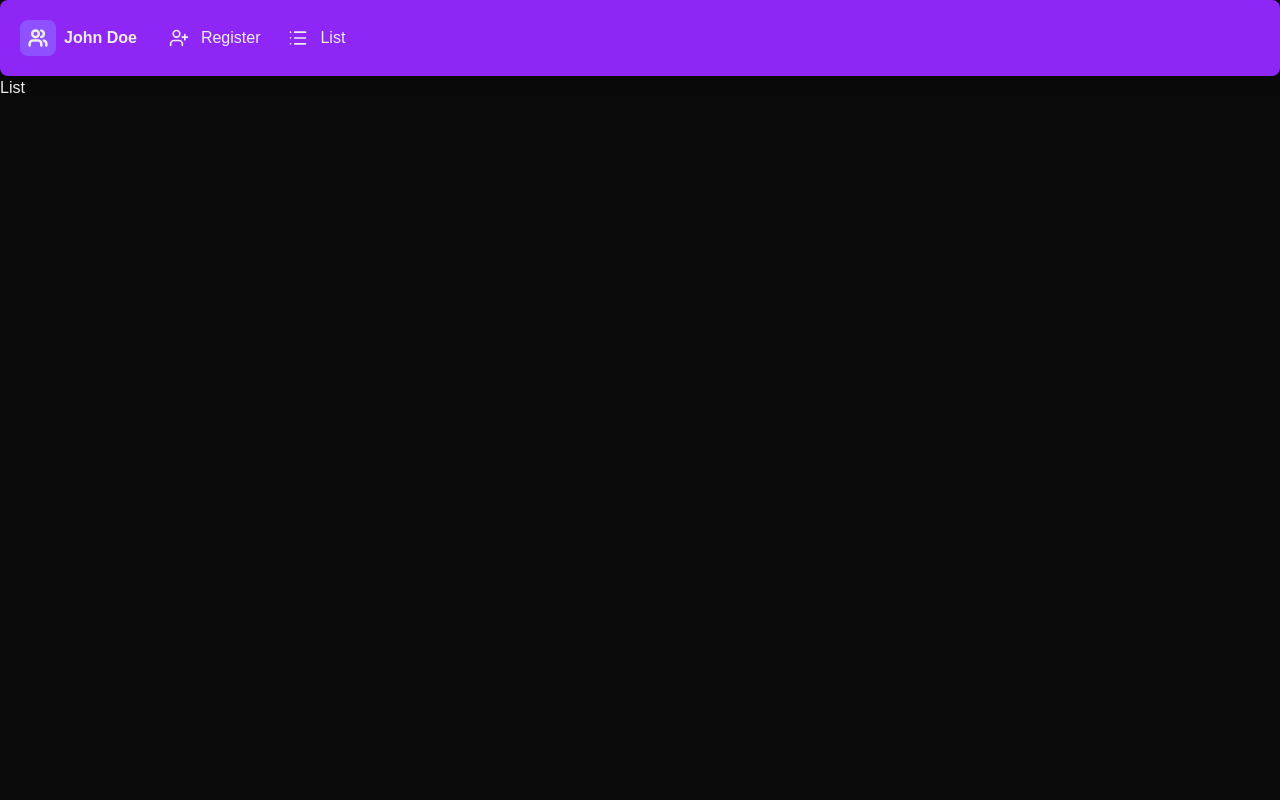
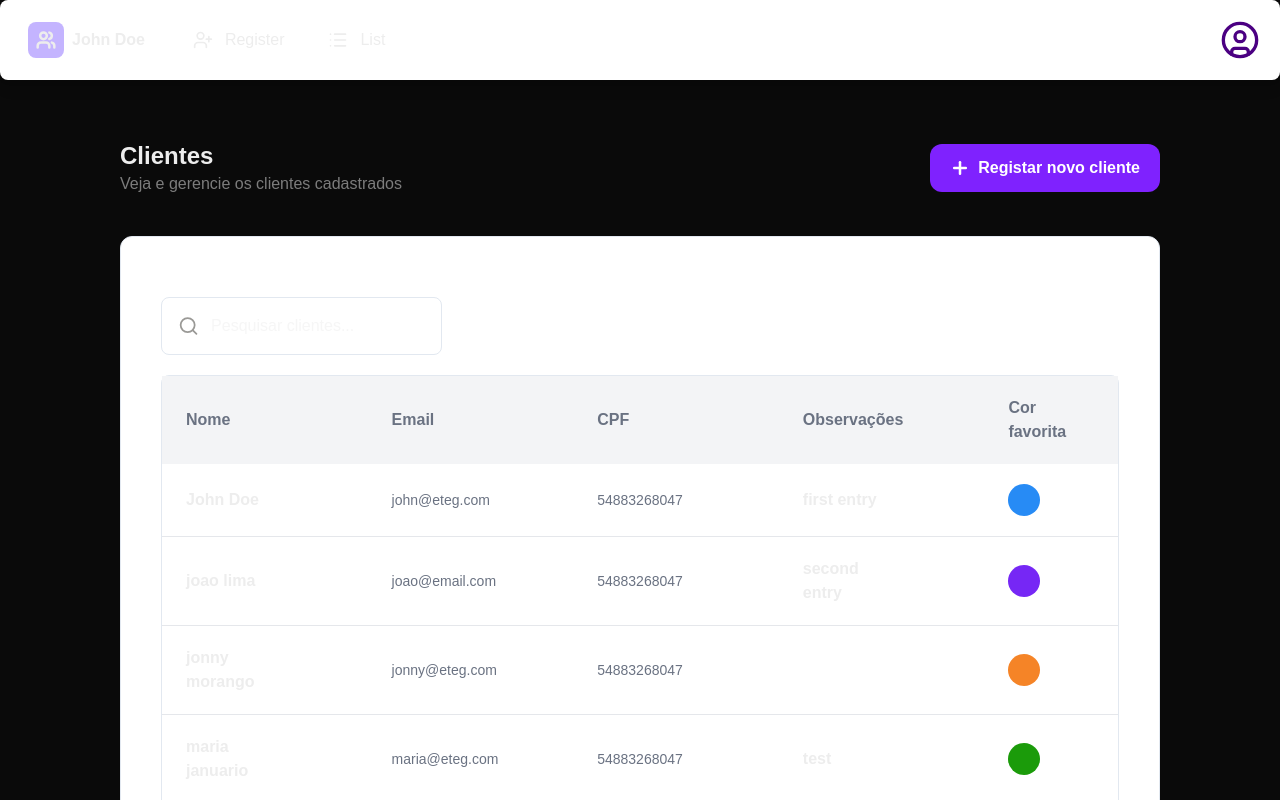
Before and after one commit to joanun3s2/eteg, a Next.js app in the folder web/: page /list in a window 1280 px wide. Shown: the top 800 px of the page. Built offline with nearby package versions, Linux system fonts and the light colour scheme.

Commit message:
finished static front-end

```diff
--- /dev/null
+++ b/web/app/(pages)/list/client-list-item.tsx
@@ -0,0 +1,25 @@
+type ClientListItemProps = {
+  id: string;
+  fullname: string;
+  email: string;
+  cpf: string;
+  favoriteColor?: string;
+  observations?: string;
+};
+
+export default function ClientListItem(item: ClientListItemProps) {
+  return (
+    <div className='grid grid-cols-1 md:grid-cols-5 justify-between items-center py-2 w-full gap-30 px-6 py-5'>
+      <p className='font-bold'>{item.fullname}</p>
+      <p className='text-gray-500 text-sm'>{item.email}</p>
+      <p className='text-gray-500 text-sm'>{item.cpf}</p>
+
+      <p className='font-bold'>{item.observations}</p>
+
+      <div
+        className='w-8 h-8 rounded-full'
+        style={{ backgroundColor: item.favoriteColor }}
+      />
+    </div>
+  );
+}
--- /dev/null
+++ b/web/app/(pages)/list/client-list.tsx
@@ -0,0 +1,108 @@
+'use client';
+
+import SearchInput from '@/components/ui/search-input';
+import ClientListItem from './client-list-item';
+import Divider from '@/components/ui/divider';
+import { useState } from 'react';
+import { RefreshCcw } from 'lucide-react';
+
+const clients = [
+  {
+    id: '1',
+    fullname: 'John Doe',
+    cpf: '54883268047',
+    email: 'john@eteg.com',
+    favoriteColor: '#278BF5',
+    observations: 'first entry',
+  },
+  {
+    id: '2',
+    fullname: 'joao lima',
+    cpf: '54883268047',
+    email: 'joao@email.com',
+    favoriteColor: '#7627f5ff',
+    observations: 'second entry',
+  },
+  {
+    id: '3',
+    fullname: 'jonny morango',
+    cpf: '54883268047',
+    email: 'jonny@eteg.com',
+    favoriteColor: '#f58427ff',
+    observations: '',
+  },
+  {
+    id: '4',
+    fullname: 'maria januario',
+    cpf: '54883268047',
+    email: 'maria@eteg.com',
+    favoriteColor: '#1b9b0aff',
+    observations: 'test',
+  },
+  {
+    id: '5',
+    fullname: 'jose dias',
+    cpf: '54883268047',
+    email: 'jose@eteg.com',
+    favoriteColor: '',
+    observations: '',
+  },
+];
+
+export default function ClientList() {
+  const [search, setSearch] = useState('');
+  const [list, setList] = useState(clients);
+
+  const handleSearch = (value: string) => {
+    setList(
+      clients.filter((client) =>
+        client.fullname.toLowerCase().includes(value.toLowerCase()),
+      ),
+    );
+  };
+
+  return (
+    <div>
+      <form
+        className='flex gap-4 items-center py-2'
+        onSubmit={(e) => {
+          e.preventDefault();
+          handleSearch(search);
+        }}
+      >
+        <SearchInput
+          placeholder='Pesquisar clientes...'
+          value={search}
+          onChange={(event) => setSearch(event.target.value)}
+        />
+
+        {search && (
+          <RefreshCcw
+            strokeWidth={2}
+            color='gray'
+            className='w-5 h-5 cursor-pointer'
+            onClick={() => {
+              setSearch('');
+              setList(clients);
+            }}
+          />
+        )}
+      </form>
+      <div className='flex flex-col justify-between items-center w-full border border-border rounded-lg'>
+        <div className='grid grid-cols-1 md:grid-cols-5 justify-between items-center py-2 w-full gap-30 bg-gray-100 px-6 py-5'>
+          <p className='font-bold text-gray-500'>Nome</p>
+          <p className='font-bold text-gray-500'>Email</p>
+          <p className='font-bold text-gray-500'>CPF</p>
+          <p className='font-bold text-gray-500'>Observações</p>
+          <p className='font-bold text-gray-500'>Cor favorita</p>
+        </div>
+        {list.map((client, index) => (
+          <div key={index} className='w-full'>
+            <ClientListItem {...client} />
+            {index !== clients.length - 1 && <Divider />}
+          </div>
+        ))}
+      </div>
+    </div>
+  );
+}
--- a/web/app/(pages)/list/page.tsx
+++ b/web/app/(pages)/list/page.tsx
@@ -1,3 +1,30 @@
+'use client';
+import FormButton from '@/components/ui/form-button';
+import ClientList from './client-list';
+import { Plus } from 'lucide-react';
+import { useRouter } from 'next/navigation';
+
 export default function List() {
-  return <div>List</div>;
+  const router = useRouter();
+  return (
+    <div className='bg-transparent grid grid-cols-1 gap-10 px-30 py-15'>
+      <div className='flex w-full items-center justify-between'>
+        <div>
+          <h2 className='text-2xl font-bold'>Clientes</h2>
+          <p className='opacity-50'>Veja e gerencie os clientes cadastrados</p>
+        </div>
+        <div>
+          <FormButton
+            label='Registar novo cliente'
+            className='px-5'
+            icon={Plus}
+            onClick={() => router.push('/register')}
+          />
+        </div>
+      </div>
+      <div className='rounded-xl bg-white p-10 border border-border'>
+        <ClientList />
+      </div>
+    </div>
+  );
 }
--- a/web/app/(pages)/register/register-form.tsx
+++ b/web/app/(pages)/register/register-form.tsx
@@ -1,8 +1,10 @@
 'use client';
 
+import ColorInput from '@/components/ui/color-input';
 import FormButton from '@/components/ui/form-button';
 import FormInput from '@/components/ui/form-input';
 import { zodResolver } from '@hookform/resolvers/zod';
+import { Save } from 'lucide-react';
 import { useForm } from 'react-hook-form';
 import z from 'zod';
 
@@ -62,12 +64,7 @@ export default function RegisterForm() {
         error={errors.cpf?.message}
       />
 
-      <FormInput
-        type='color'
-        label='Cor favorita'
-        {...register('favoriteColor')}
-        error={errors.favoriteColor?.message}
-      />
+      <ColorInput label='Cor favorita' {...register('favoriteColor')} />
 
       <FormInput
         className='md:col-span-2'
@@ -77,7 +74,12 @@ export default function RegisterForm() {
       />
 
       <FormButton label='Limpar' variant='secondary' onClick={resetForm} />
-      <FormButton type='submit' label='Cadastrar' disabled={!isValid} />
+      <FormButton
+        type='submit'
+        label='Cadastrar'
+        disabled={!isValid}
+        icon={Save}
+      />
     </form>
   );
 }
--- a/web/components/navbar.tsx
+++ b/web/components/navbar.tsx
@@ -1,10 +1,11 @@
-import { Home, List, UserPlus, Users } from 'lucide-react';
+import { CircleUser, List, UserPlus, Users } from 'lucide-react';
 import Link from 'next/link';
 import NavItem from './ui/nav-item';
 
 export default function Navbar() {
   return (
-    <nav className='flex gap-4 bg-[#8E27F5] min-h-[30px] shadow-lg rounded-[8px] p-5'>
+    <div className='flex justify-between items-center bg-white min-h-[30px] shadow-lg rounded-[8px] p-5'>
+      <nav className='flex gap-4 '>
         <Link href='/'>
           <NavItem name='John Doe' icon={Users} variant='secondary' />
         </Link>
@@ -15,5 +16,14 @@ export default function Navbar() {
           <NavItem name='List' icon={List} />
         </Link>
       </nav>
+
+      <Link
+        href='https://github.com/joanun3s2/eteg'
+        about='github'
+        target='_blank'
+      >
+        <CircleUser strokeWidth={2} className='w-10 h-10' color='indigo' />
+      </Link>
+    </div>
   );
 }
--- /dev/null
+++ b/web/components/ui/color-input.tsx
@@ -0,0 +1,34 @@
+import { useState } from 'react';
+
+type FormInputProps = React.ComponentProps<'input'> & {
+  label: string;
+  placeholder?: string;
+};
+export default function ColorInput({
+  label,
+  className,
+  ...props
+}: FormInputProps) {
+  const [color, setColor] = useState('#000000');
+
+  return (
+    <div className={[className, 'my-3'].join(' ')}>
+      <label htmlFor='name' className='font-bold'>
+        {label}
+      </label>
+
+      <div className='border border-gray-300 p-2 rounded-lg mt-3 py-3 px-4 min-h-14 w-full flex gap-4'>
+        <input
+          type='color'
+          {...props}
+          className='rounded-lg border-none'
+          onChange={(event) => setColor(event.target.value)}
+        />
+
+        <span className='text-gray-500 flex items-center justify-center'>
+          {color}
+        </span>
+      </div>
+    </div>
+  );
+}
--- /dev/null
+++ b/web/components/ui/divider.tsx
@@ -0,0 +1,3 @@
+export default function Divider() {
+  return <div className='w-full h-px bg-gray-200' />;
+}
--- a/web/components/ui/form-button.tsx
+++ b/web/components/ui/form-button.tsx
@@ -1,7 +1,10 @@
+import { LucideIcon } from 'lucide-react';
+
 type formButtonProps = React.ComponentProps<'button'> & {
   label: string;
   variant?: 'primary' | 'secondary';
   disabled?: boolean;
+  icon?: LucideIcon;
   className?: string;
 };
 
@@ -10,6 +13,7 @@ export default function FormButton({
   variant = 'primary',
   disabled = false,
   className,
+  icon: Icon,
   ...props
 }: formButtonProps) {
   const styles = {
@@ -28,6 +32,7 @@ export default function FormButton({
           className,
         ].join(' ')}
       >
+        {Icon && <Icon strokeWidth={3} className='w-5 h-5 mr-2' />}
         {label}
       </button>
     </div>
--- a/web/components/ui/nav-item.tsx
+++ b/web/components/ui/nav-item.tsx
@@ -12,10 +12,10 @@ export default function NavItem({
   variant = 'primary',
 }: navItemProps) {
   return (
-    <div className='flex justify-center items-center'>
+    <div className='flex justify-center items-center hover:bg-violet-100 rounded-lg px-2'>
       <div
         className={[
-          variant === 'secondary' ? 'bg-violet-500 rounded-[8px]' : '',
+          variant === 'secondary' ? 'bg-violet-300 rounded-[8px]' : '',
           'flex justify-center items-center p-2',
         ].join(' ')}
       >
--- /dev/null
+++ b/web/components/ui/search-input.tsx
@@ -0,0 +1,27 @@
+import { Search } from 'lucide-react';
+
+type SearchInputProps = React.ComponentProps<'input'> & {
+  placeholder?: string;
+};
+
+export default function SearchInput({
+  placeholder,
+  className,
+  ...props
+}: SearchInputProps) {
+  return (
+    <div
+      className={[
+        className,
+        'my-3 flex border border-gray-300 justify-center items-center gap-2 px-4 rounded-lg',
+      ].join(' ')}
+    >
+      <Search color='#9a9996' />
+      <input
+        placeholder={placeholder}
+        {...props}
+        className=' p-2 py-3 px-1 min-h-14 w-full focus:outline-none'
+      />
+    </div>
+  );
+}
```
Also changed, not shown: web/app/page.tsx (+2 -62 lines). Lines whose indentation alone changed are shown as unchanged.
